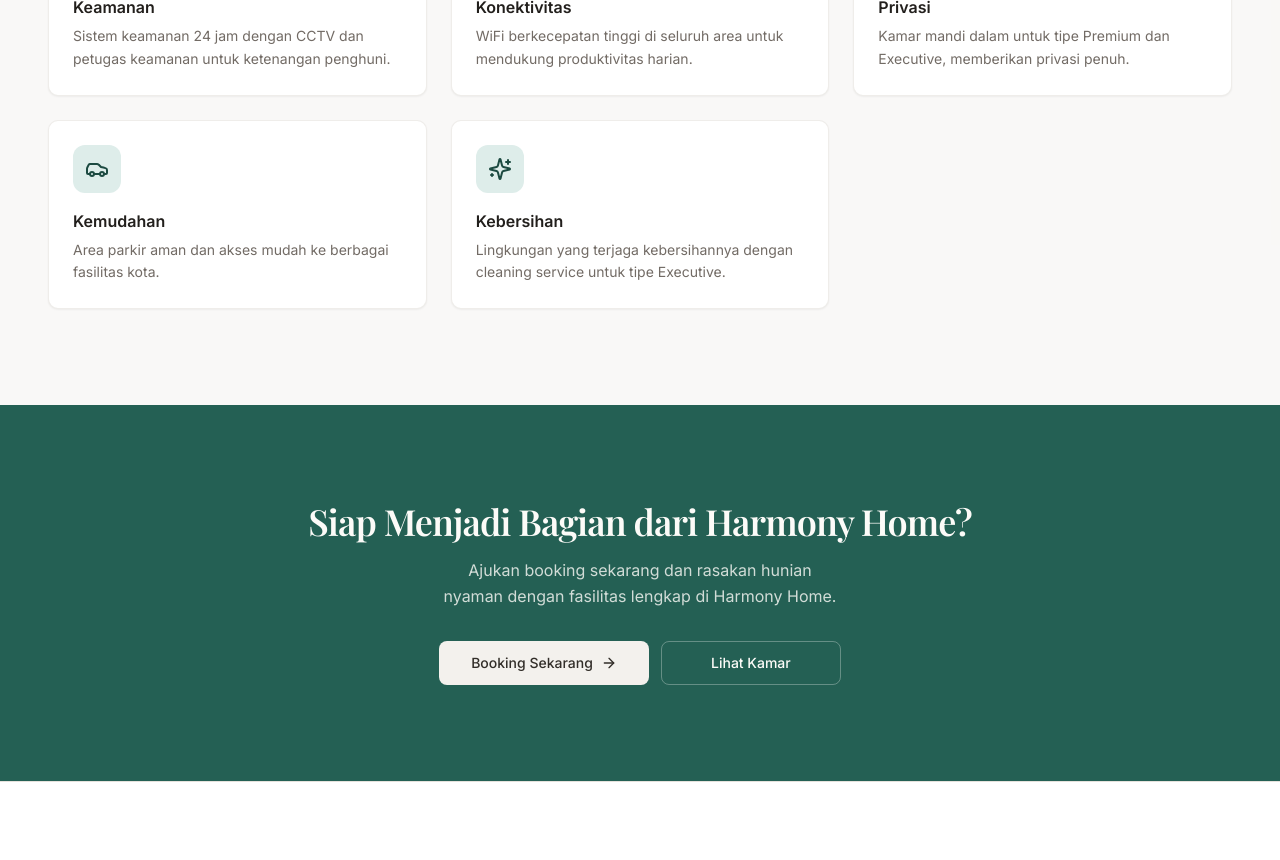
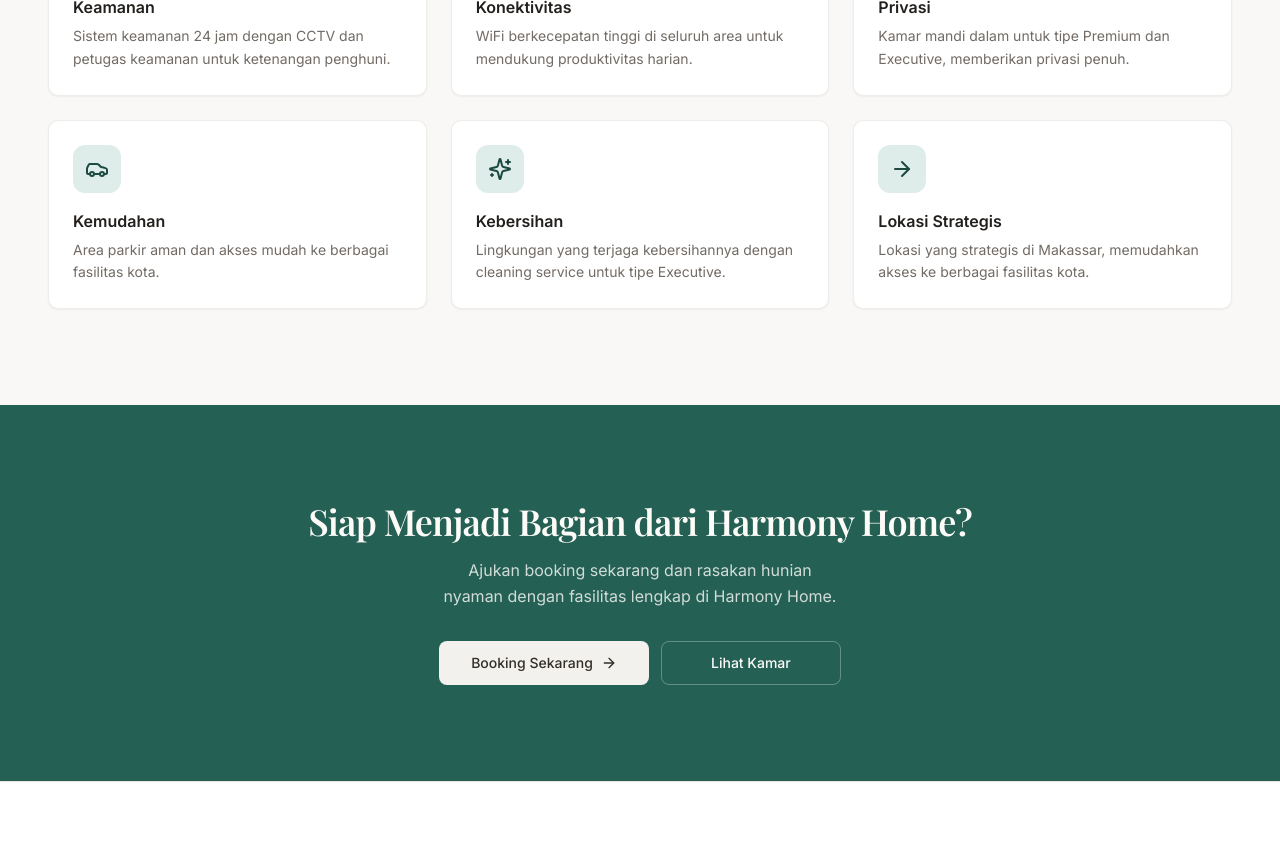
Before and after one commit to kholilullahhhh/harmonyHome-next, a Next.js app: page /tentang in a window 1280 px wide. Shown: the part 1280-2140 px from the top of the page. Built offline with nearby package versions, Linux system fonts and the light colour scheme; a web font is replaced by a local one.

Commit message:
refactor: about section

```diff
--- a/app/tentang/page.tsx
+++ b/app/tentang/page.tsx
@@ -43,6 +43,12 @@
     title: 'Kebersihan',
     description:
       'Lingkungan yang terjaga kebersihannya dengan cleaning service untuk tipe Executive.',
+  },
+  {
+    icon: ArrowRight,
+    title: 'Lokasi Strategis',
+    description:
+      'Lokasi yang strategis di Makassar, memudahkan akses ke berbagai fasilitas kota.',
   },
 ];
 
```
